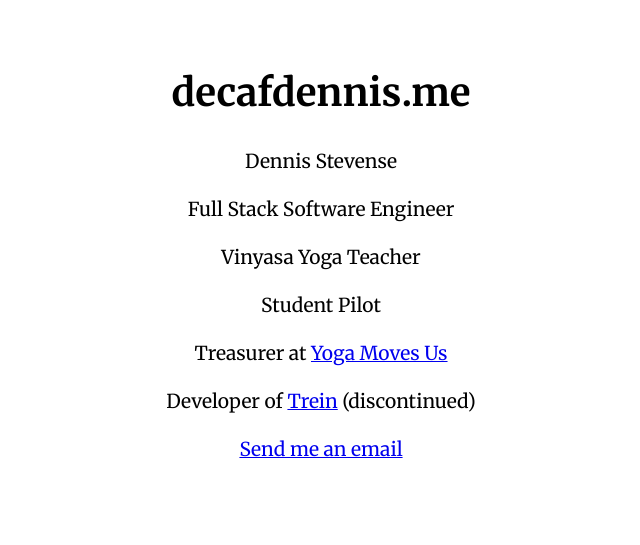
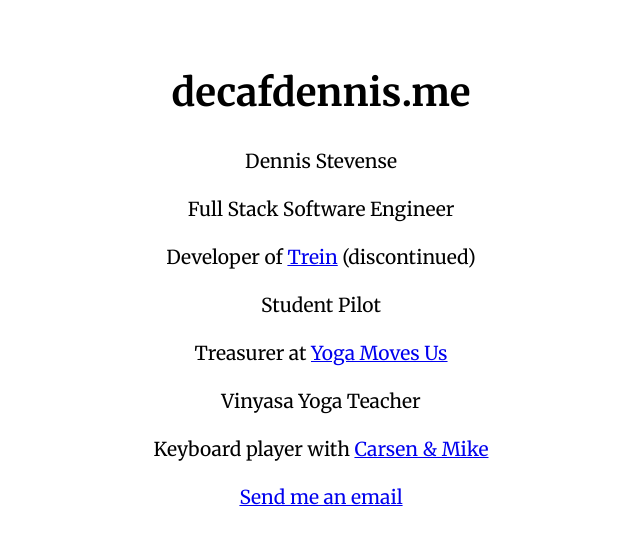
Before and after one commit to decafdennis/decafdennis.github.io, a Jekyll site: the page built from index.html, in a window 1280 px wide. Shown: the top 545 px of the page, without its empty margins (319-959 px from the left). Built offline with Jekyll 4.4.1, drawn with Linux system fonts in a browser that asks for light colours.

Commit message:
Update index.html

```diff
--- a/index.html
+++ b/index.html
@@ -14,10 +14,11 @@ body_classes:
 ---
 <p>Dennis Stevense</p>
 <p>Full Stack Software Engineer</p>
-<p>Vinyasa Yoga Teacher</p>
+<p>Developer of <a href="{{ '/trein.html' | relative_url }}">Trein</a> (discontinued)</p>
 <p>Student Pilot</p>
 <p>Treasurer at <a href="http://yogamovesus.org">Yoga Moves Us</a></p>
-<p>Developer of <a href="{{ '/trein.html' | relative_url }}">Trein</a> (discontinued)</p>
+<p>Vinyasa Yoga Teacher</p>
+<p>Keyboard player with <a href="https://www.facebook.com/carsenandmike/">Carsen & Mike</a></p>
 <p><a id="email" href="#">Send me an email</a></p>
 <script>
   var email = document.getElementById('email');
```
